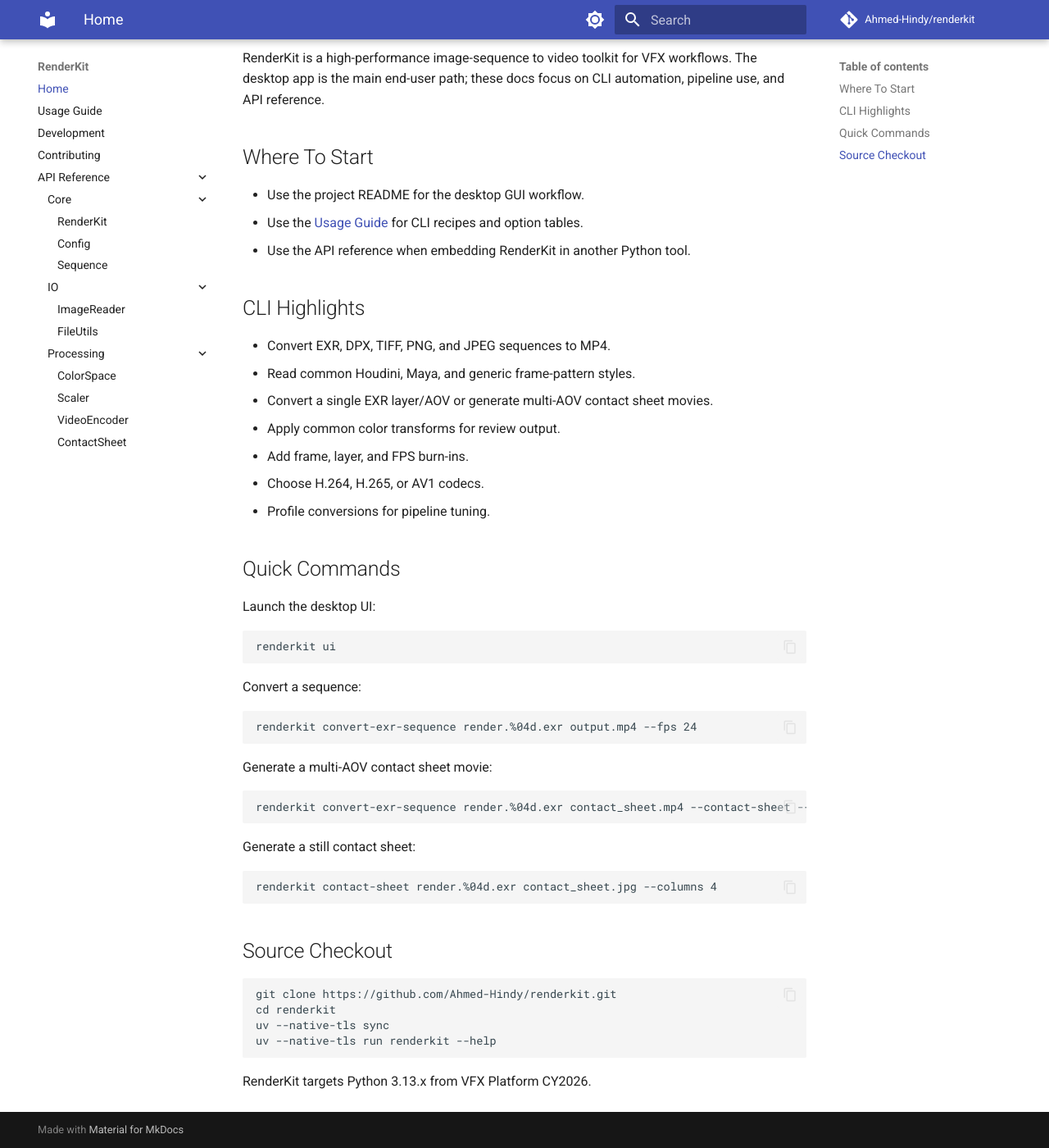
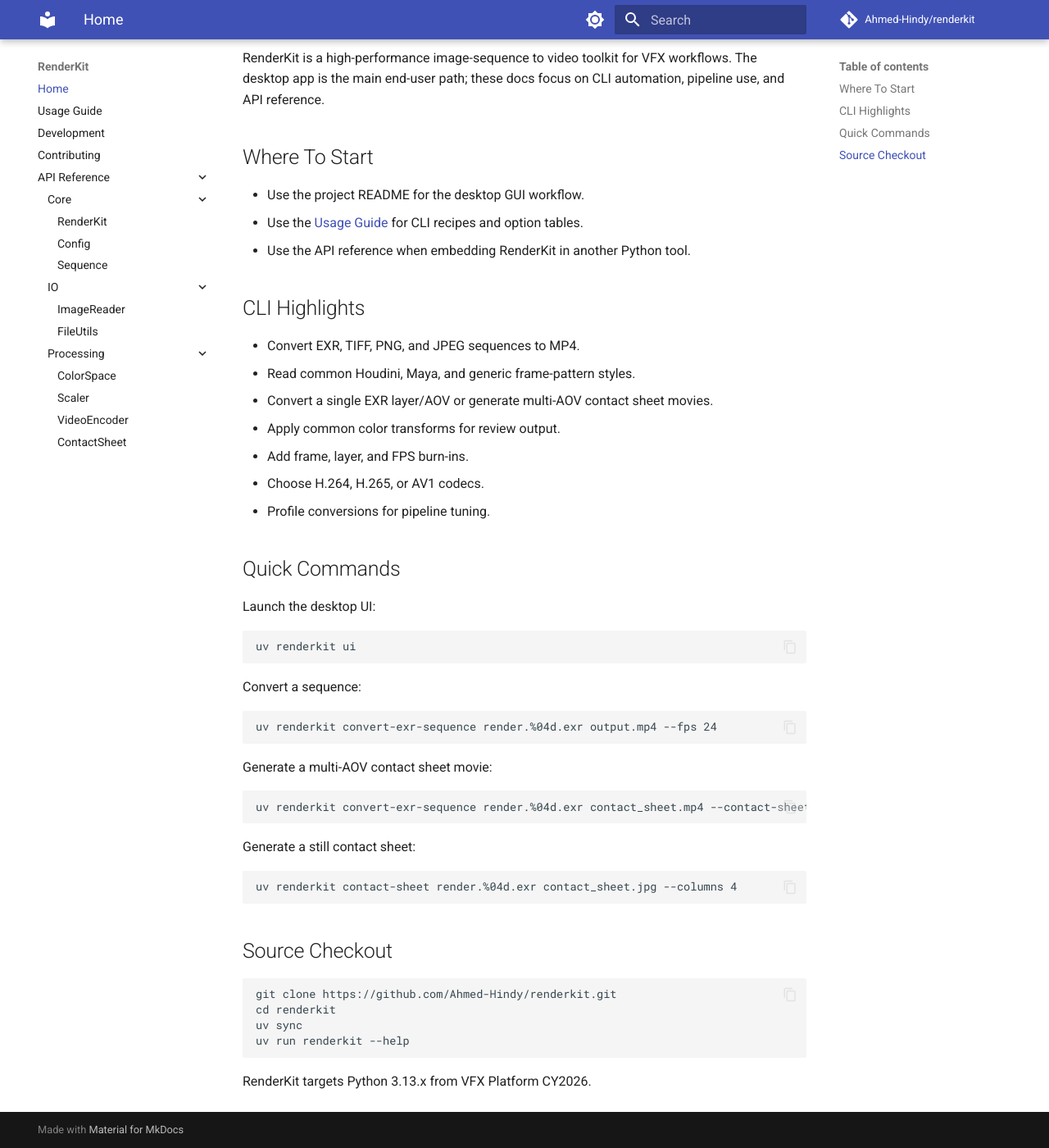
Before and after one commit to Ahmed-Hindy/renderkit, an MkDocs documentation site: the page built from docs/index.md, in a window 1280 px wide and 1400 px high, scrolled down 122 px. Shown: the whole window at 82% size. Built offline with MkDocs 1.6.1 and Material for MkDocs 9.7.7, drawn with Linux system fonts in a browser that asks for light colours; comment, search, counter and statistics services are not loaded.

````diff
--- a/docs/index.md
+++ b/docs/index.md
@@ -11,7 +11,7 @@ The desktop app is the main end-user path; these docs focus on CLI automation, p
 
 ## CLI Highlights
 
-- Convert EXR, DPX, TIFF, PNG, and JPEG sequences to MP4.
+- Convert EXR, TIFF, PNG, and JPEG sequences to MP4.
 - Read common Houdini, Maya, and generic frame-pattern styles.
 - Convert a single EXR layer/AOV or generate multi-AOV contact sheet movies.
 - Apply common color transforms for review output.
@@ -24,25 +24,25 @@ The desktop app is the main end-user path; these docs focus on CLI automation, p
 Launch the desktop UI:
 
 ```bash
-renderkit ui
+uv renderkit ui
 ```
 
 Convert a sequence:
 
 ```bash
-renderkit convert-exr-sequence render.%04d.exr output.mp4 --fps 24
+uv renderkit convert-exr-sequence render.%04d.exr output.mp4 --fps 24
 ```
 
 Generate a multi-AOV contact sheet movie:
 
 ```bash
-renderkit convert-exr-sequence render.%04d.exr contact_sheet.mp4 --contact-sheet --cs-columns 4
+uv renderkit convert-exr-sequence render.%04d.exr contact_sheet.mp4 --contact-sheet --cs-columns 4
 ```
 
 Generate a still contact sheet:
 
 ```bash
-renderkit contact-sheet render.%04d.exr contact_sheet.jpg --columns 4
+uv renderkit contact-sheet render.%04d.exr contact_sheet.jpg --columns 4
 ```
 
 ## Source Checkout
@@ -50,8 +50,8 @@ renderkit contact-sheet render.%04d.exr contact_sheet.jpg --columns 4
 ```powershell
 git clone https://github.com/Ahmed-Hindy/renderkit.git
 cd renderkit
-uv --native-tls sync
-uv --native-tls run renderkit --help
+uv sync
+uv run renderkit --help
 ```
 
 RenderKit targets Python 3.13.x from VFX Platform CY2026.
````
Also changed, not shown: README.md (+4 -5 lines), docs/usage.md (+2 -2 lines).
